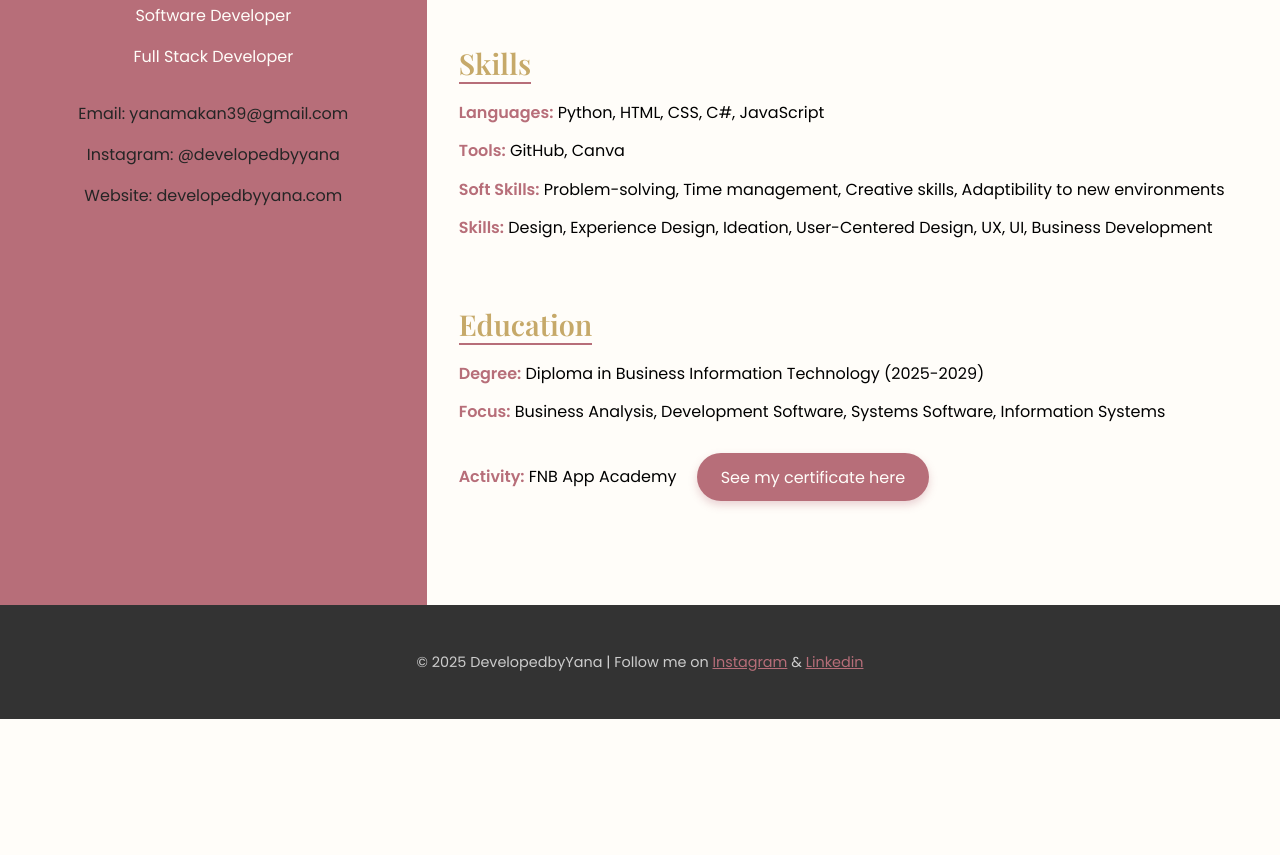
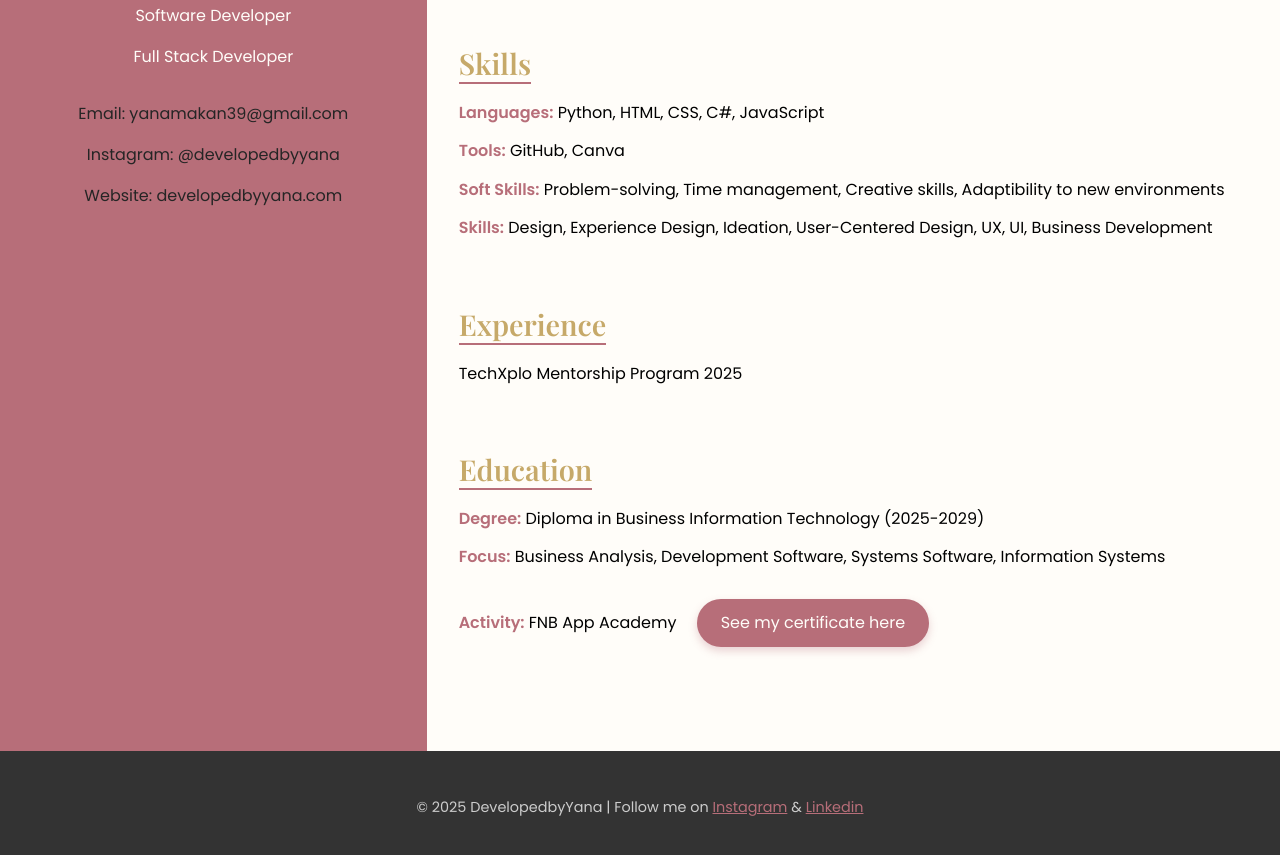
Before and after one commit to yanamakan/developed-by-yana, a plain HTML site: page resume.html in a window 1280 px wide. Shown: the part 642-1497 px from the top of the page. Before the commit the page ends 1361 px from the top, so only its background shows below. Drawn offline with nearby package versions, Linux system fonts and the light colour scheme.

Commit message:
Update resume.html

```diff
--- a/resume.html
+++ b/resume.html
@@ -57,14 +57,14 @@
       </ul>
     </div>
 
-    <!-- <div class="section">
-      <h2>Services</h2>
+    <div class="section">
+      <h2>Experience</h2>
       <ul>
-        <li>✔️ Personal & Brand Websites</li>
-        <li>✔️ Landing Pages for Product Launches</li>
-        <li>✔️ Full-Stack Web App Development</li>
+        <li>TechXplo Mentorship Program 2025</li>
+<!--         <li>✔️ Landing Pages for Product Launches</li>
+        <li>✔️ Full-Stack Web App Development</li> -->
       </ul>
-    </div> -->
+    </div>
 
     <div class="section">
       <h2>Education</h2>
```
